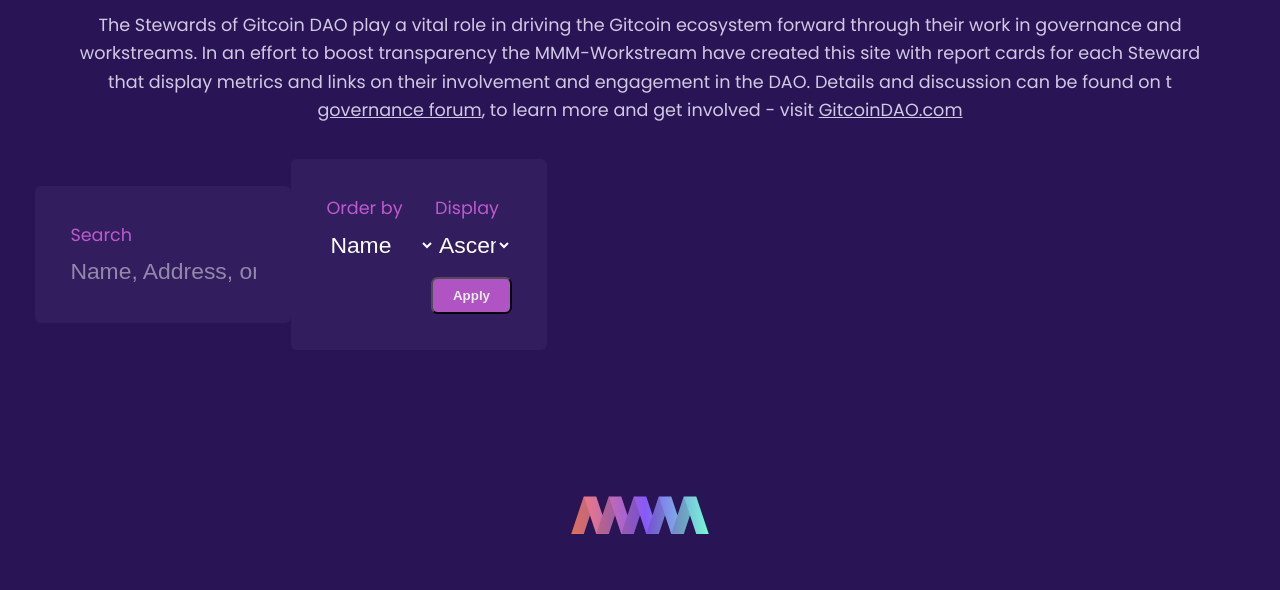
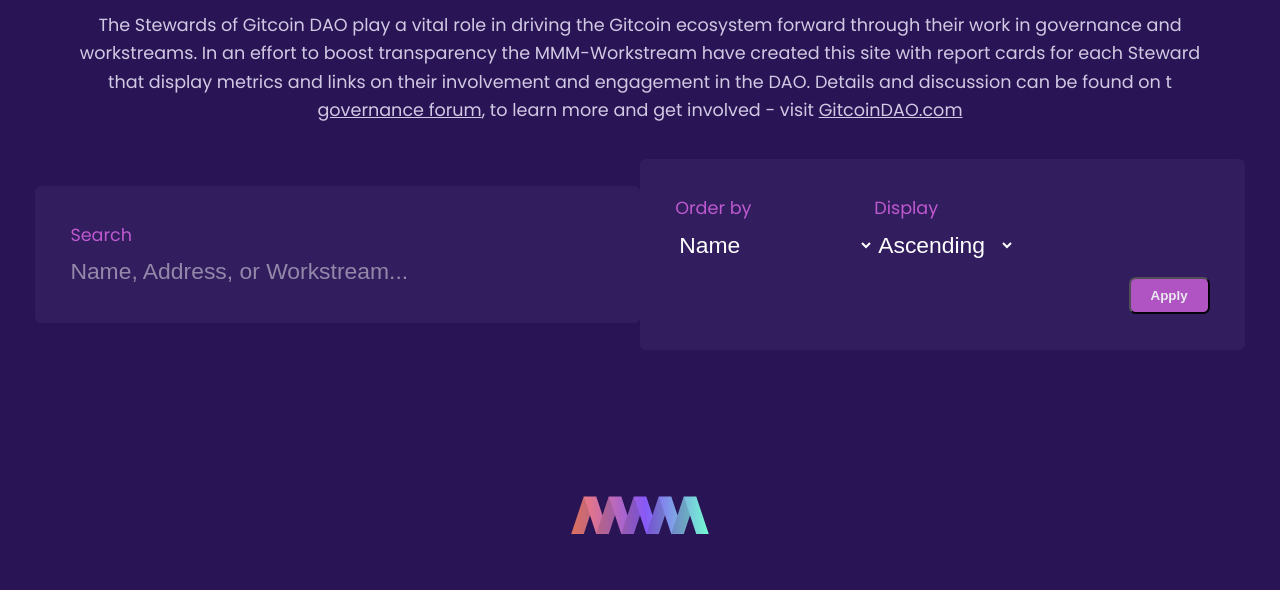
Before and after one commit to mmmgtc/stewards-v1.0, a Flask app: page / in a window 1280 px wide. Shown: the part 145-735 px from the top of the page. Run offline with Flask 2, Linux system fonts and the light colour scheme; parts of the project's set-up code (start-up, migrations or seed data) failed here and were passed over.

Commit message:
remove 40vw width from ui

```diff
--- a/assets/css/app.css
+++ b/assets/css/app.css
@@ -278,7 +278,6 @@ section#gitcoindao a {
 }
 
 .ui {
-  width: 40vw;
   display: flex;
   flex-direction: row;
   align-items: center;
```
